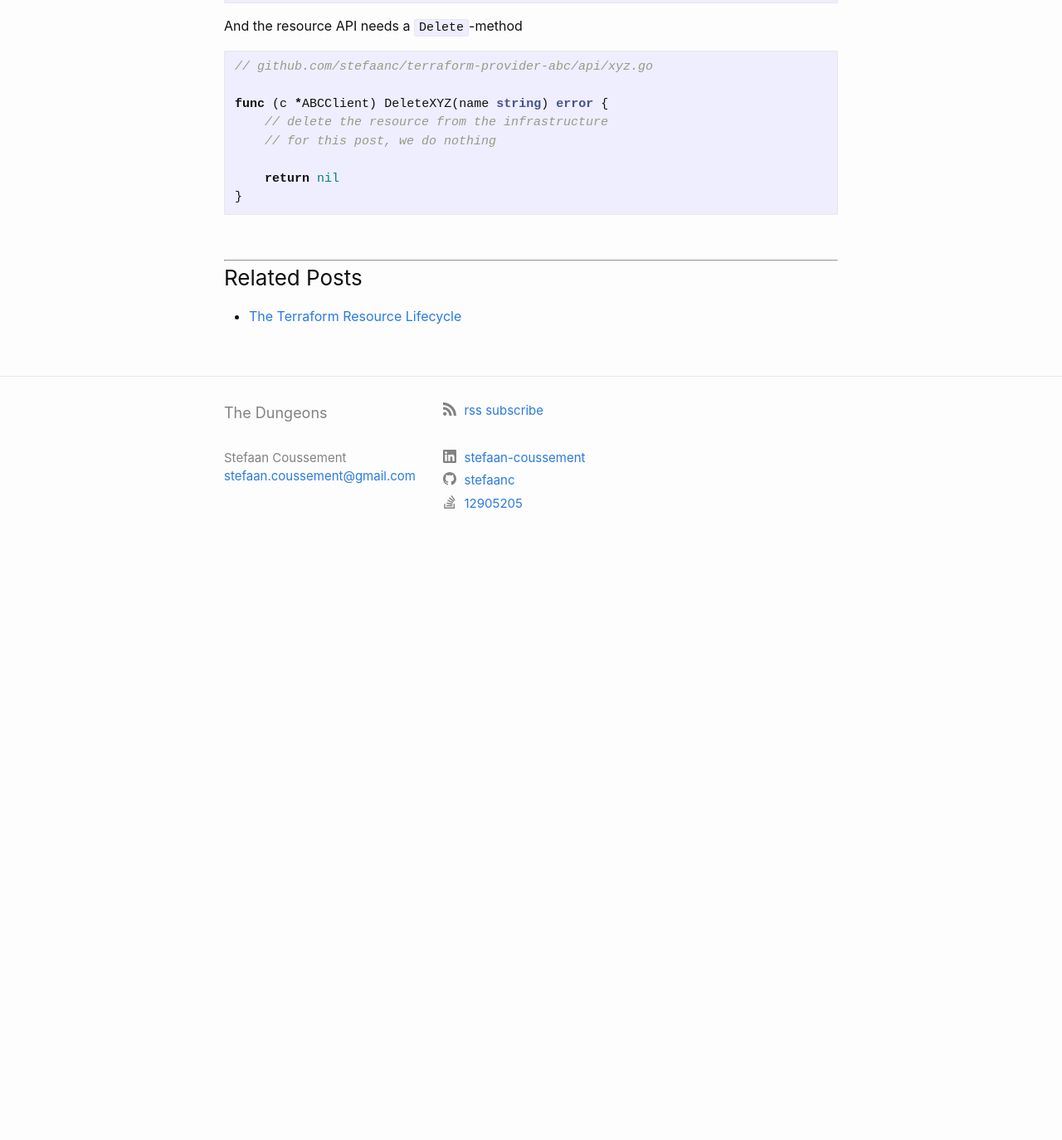
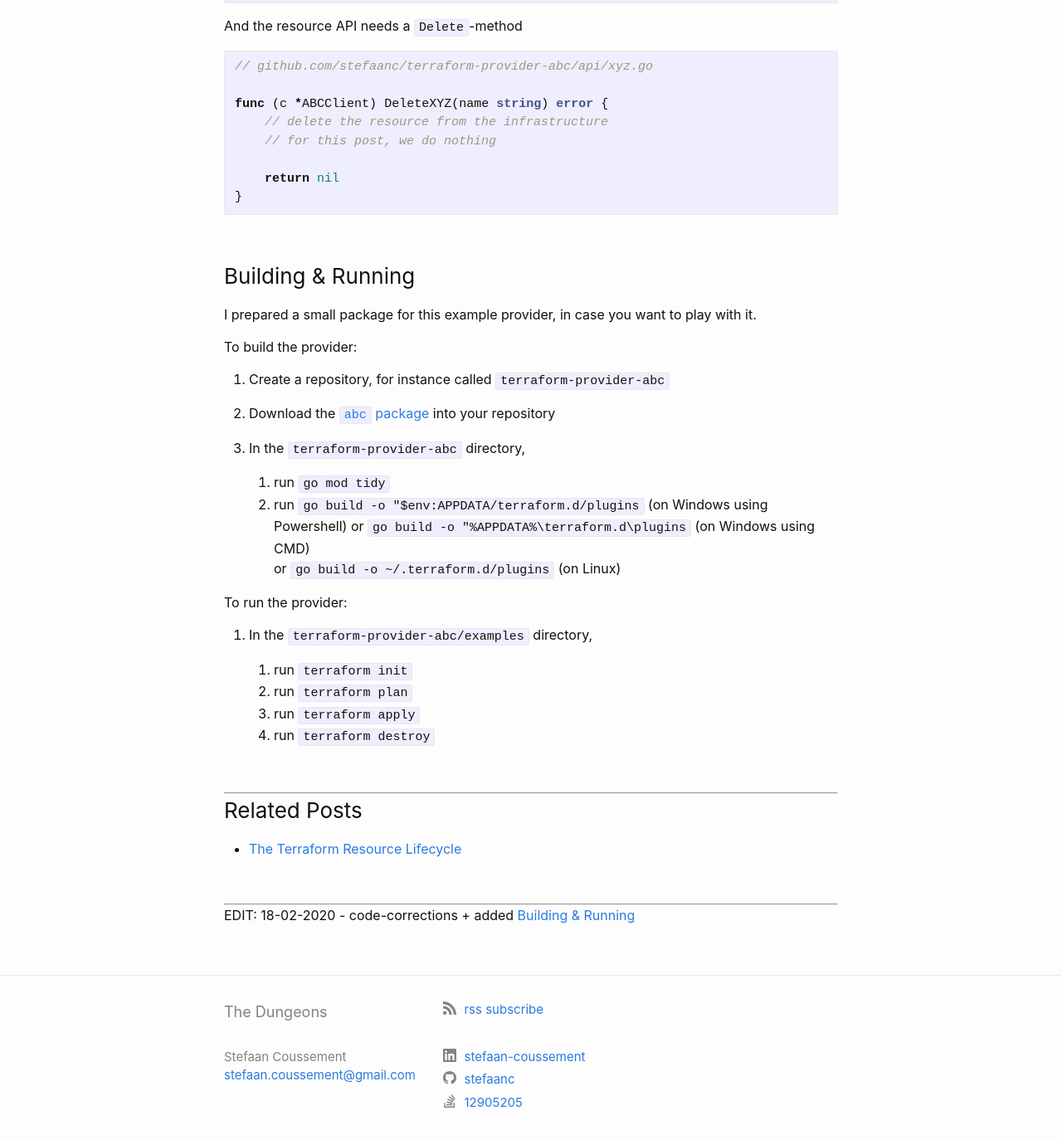
Before and after one commit to stefaanc/stefaanc.github.io, a Jekyll site: the page built from _posts/2020-02-17-implementing-a-terraform-provider.md, in a window 1280 px wide and 1400 px high, scrolled down 10228 px. Shown: the top 1374 px of the window at 83% size. Built offline with Jekyll 4.4.1, drawn with Linux system fonts in a browser that asks for light colours; emoji names are drawn with the system emoji font; before the commit the page ends 10906 px from its top, so only the background shows below that; some of the changed text lies outside the part shown.

Commit message:
post 2020-02-17-implementing-a-terraform-provider: added Building & Running

````diff
--- a/_posts/2020-02-17-implementing-a-terraform-provider.md
+++ b/_posts/2020-02-17-implementing-a-terraform-provider.md
@@ -96,7 +96,7 @@ func Provider() terraform.ResourceProvider {
 
 func providerConfigure(d *schema.ResourceData) (interface{}, error) {
     config := Config{
-        Name: d.Get("name").(string)
+        Name: d.Get("name").(string),
     }
 
     return config.Client()
@@ -111,7 +111,7 @@ We need a provider config.
 package abc
 
 import (
-    "github.com/stefaanc/terraform-provider-windows/api"
+    "github.com/stefaanc/terraform-provider-abc/api"
 )
 
 type Config struct {
@@ -154,10 +154,10 @@ We need a schema for our data-source `abc_xyz`.  Our data-source will have two a
 
 package abc
 
-import {
+import (
     "github.com/hashicorp/terraform-plugin-sdk/helper/schema"
     "github.com/stefaanc/terraform-provider-abc/api"
-}
+)
 
 func dataSourceABCXYZ() *schema.Resource {
     return &schema.Resource{
@@ -172,7 +172,7 @@ func dataSourceABCXYZ() *schema.Resource {
             },
         },
 
-        Read: datasourceABCXYZRead,
+        Read: dataSourceABCXYZRead,
     }
 }
 ```
@@ -231,7 +231,7 @@ And the data-source API needs a `Read`-method
 func (c *ABCClient) ReadXYZ(name string) (xyz *XYZ, err error) {
     // read the data-source's information from the infrastructure
     // for this post, we are just returning some values
-    xyz := new(XYZ)
+    xyz = new(XYZ)
     xyz.Name   = name
     xyz.Status = "open"
 
@@ -250,10 +250,10 @@ We need a schema for our resource `abc_xyz`.  Our resource will have two attribu
 
 package abc
 
-import {
+import (
     "github.com/hashicorp/terraform-plugin-sdk/helper/schema"
     "github.com/stefaanc/terraform-provider-abc/api"
-}
+)
 
 func ResourceABCXYZ() *schema.Resource {
     return &schema.Resource{
@@ -383,7 +383,7 @@ We reuse the same API `Read`-method as for the data-source
 func (c *ABCClient) ReadXYZ(name string) (xyz *XYZ, err error) {
     // read the data-source's information from the infrastructure
     // for this post, we are just returning some values
-    xyz := new(XYZ)
+    xyz = new(XYZ)
     xyz.Name   = name
     xyz.Status = "open"
 
@@ -472,8 +472,42 @@ func (c *ABCClient) DeleteXYZ(name string) error {
 
 <br/>
 
+### Building & Running
+
+I prepared a small package for this example provider, in case you want to play with it.
+
+To build the provider:
+
+1. Create a repository, for instance called `terraform-provider-abc`
+
+2. Download the [`abc` package](\assets\2020-02-17-implementing-a-terraform-provider\terraform-provider-abc.zip) into your repository
+
+3. In the `terraform-provider-abc` directory,
+
+    1. run `go mod tidy`
+    2. run `go build -o "$env:APPDATA/terraform.d/plugins` (on Windows using Powershell)
+       or `go build -o "%APPDATA%\terraform.d\plugins` (on Windows using CMD)
+       or `go build -o ~/.terraform.d/plugins` (on Linux)
+
+To run the provider:
+
+1. In the `terraform-provider-abc/examples` directory,
+
+    1. run `terraform init`
+    2. run `terraform plan`
+    2. run `terraform apply`
+    2. run `terraform destroy`
+
+<br/>
+
 ---
 
 ### Related Posts
 
 - [The Terraform Resource Lifecycle]({% post_url 2020-02-15-the-terraform-resource-lifecycle %})
+
+<br/>
+
+---
+
+EDIT: 18-02-2020 - code-corrections + added [Building & Running](#building--running)
````
Also changed, not shown: 1 other file.
